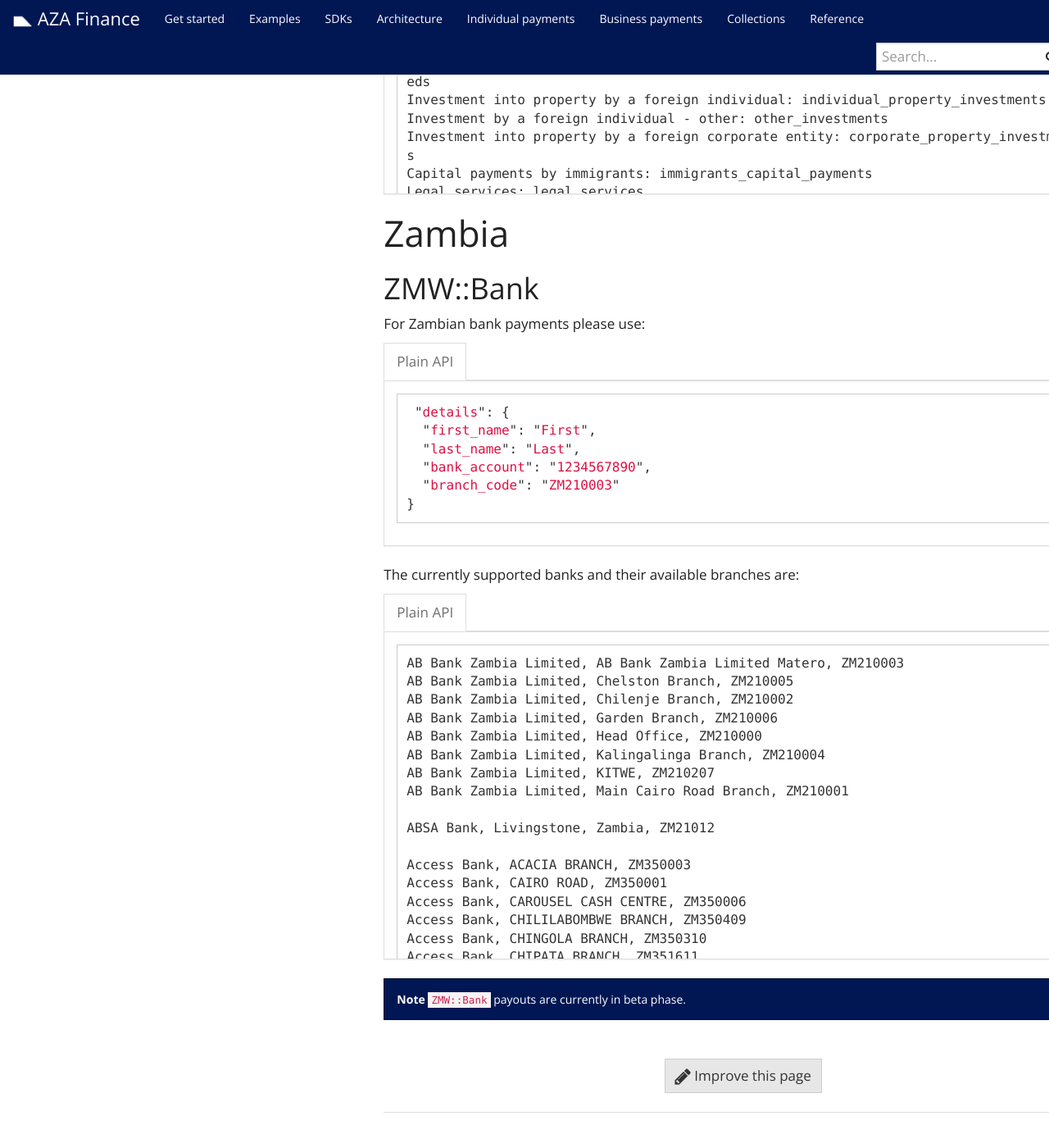
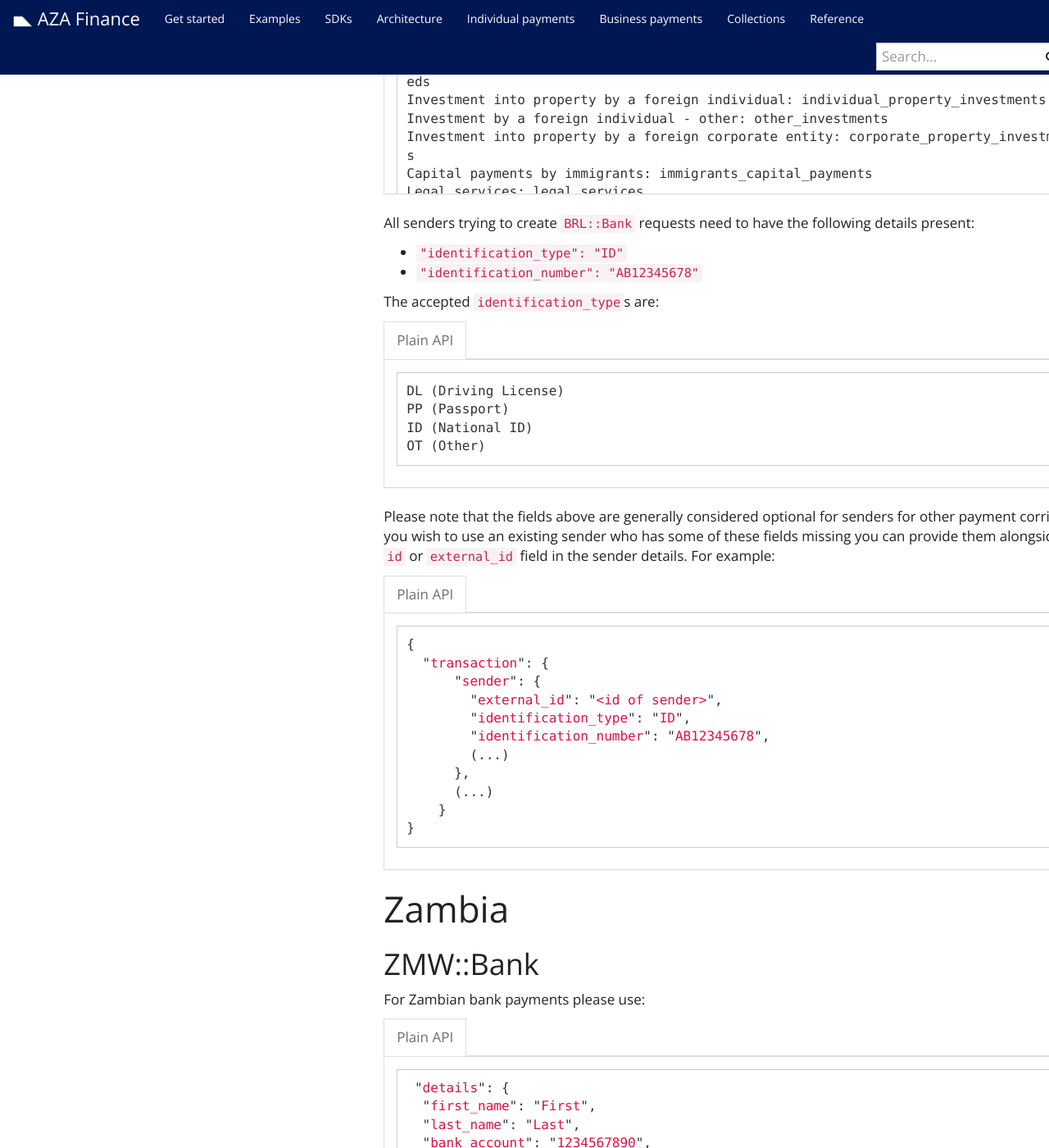
Before and after one commit to transferzero/api-documentation, a Jekyll site: the page built from _docs/individual-payments.md, in a window 1280 px wide and 1400 px high, scrolled down 28384 px. Shown: the whole window at 82% size. Built offline with Jekyll 4.4.1, drawn with Linux system fonts in a browser that asks for light colours; nearby versions of some CDN libraries; comment, search, counter and statistics services are not loaded.

Commit message:
BTA-11617-add-sender-identification-to-brl-bank

````diff
--- a/_includes/corridors/brl-bank.md
+++ b/_includes/corridors/brl-bank.md
@@ -393,3 +393,40 @@
 {% include language-tabbar.html prefix="brl-bank-options" raw=data-raw %}
 
 {% include corridors/transfer_reasons.md %}
+
+All senders trying to create `BRL::Bank` requests need to have the following details present:
+- `"identification_type": "ID"`
+- `"identification_number": "AB12345678"`
+
+The accepted `identification_type`s are:
+
+{% capture data-raw %}
+```
+DL (Driving License)
+PP (Passport)
+ID (National ID)
+OT (Other)
+```
+{% endcapture %}
+
+{% include language-tabbar.html prefix="brl-bank-identification-types" raw=data-raw %}
+
+Please note that the fields above are generally considered optional for senders for other payment corridors. If you wish to use an existing sender who has some of these fields missing you can provide them alongside the `id` or `external_id` field in the sender details. For example:
+
+{% capture data-raw %}
+```javascript
+{
+  "transaction": {
+      "sender": {
+        "external_id": "<id of sender>",
+        "identification_type": "ID",
+        "identification_number": "AB12345678",
+        (...)
+      },
+      (...)
+    }
+}
+```
+{% endcapture %}
+
+{% include language-tabbar.html prefix="brl-bank-sender-details" raw=data-raw %}
````
